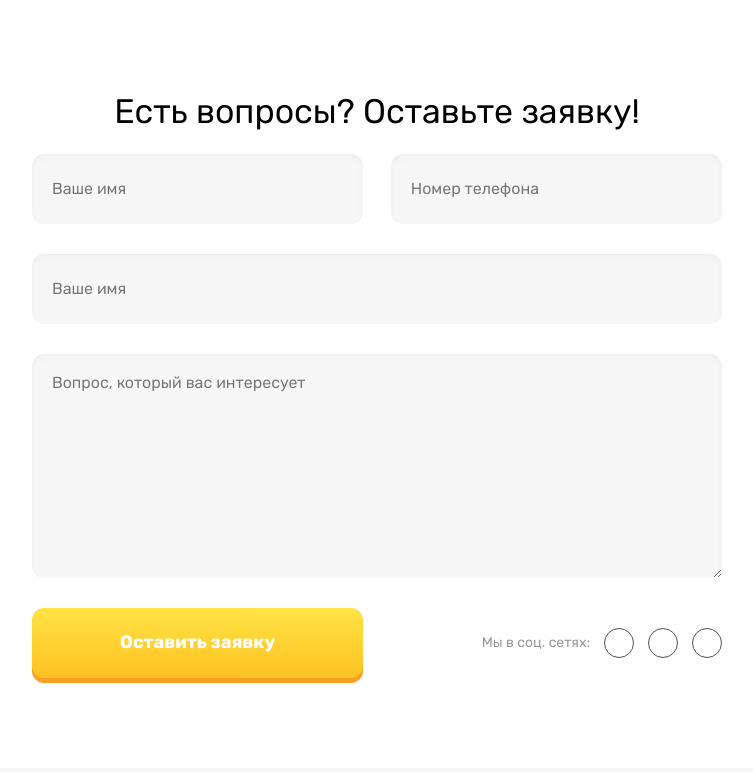
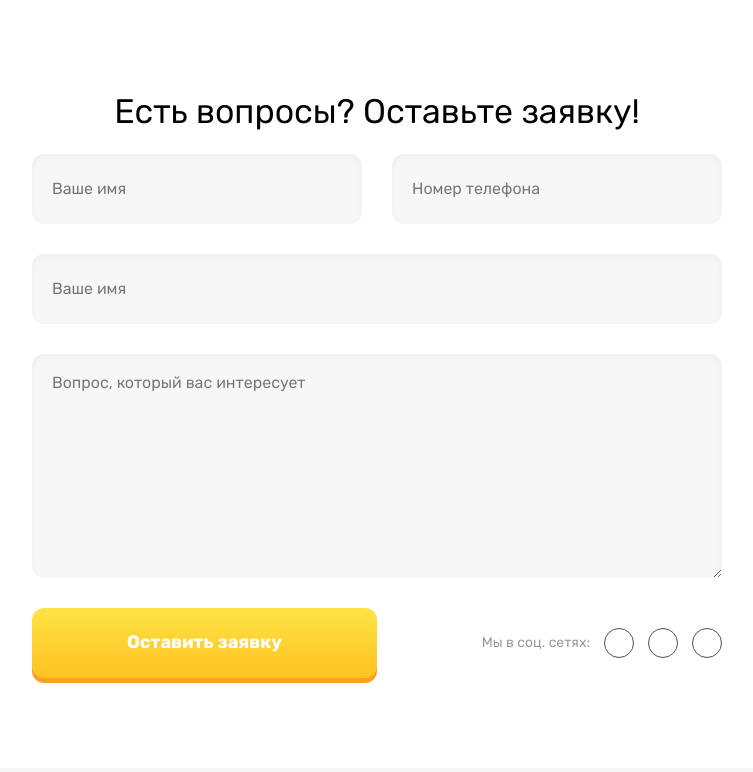
Before and after one commit to acr0matic/moskitsetki_msk, a PHP site: page / in a window 1280 px wide. Shown: the part 4827-5599 px from the top of the page, without its empty margins (263-1016 px from the left). Run offline with PHP 8.4, Linux system fonts and the light colour scheme; style sheets or scripts are compiled from the project's sources.

Commit message:
Фикс верстки секции "контакт"

```diff
--- a/src/styles/scss/base/_helpers.scss
+++ b/src/styles/scss/base/_helpers.scss
@@ -41,5 +41,5 @@
 }
 
 .width-half {
-  width: 48%;
+  width: 50%;
 }
--- a/src/styles/scss/components/_input.scss
+++ b/src/styles/scss/components/_input.scss
@@ -13,6 +13,10 @@
     display: flex;
     justify-content: space-between;
     width: 100%;
+
+    .input:first-child {
+      margin-right: 30px;
+    }
   }
 
   &-text {
```
